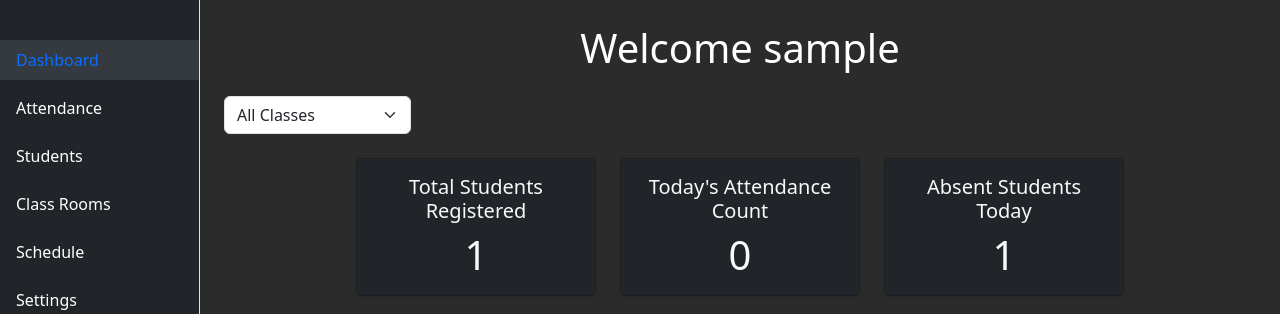
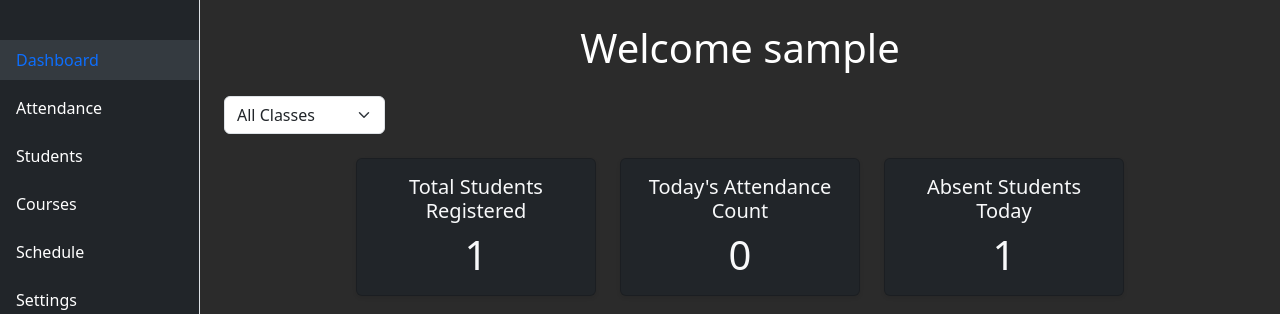
Before and after one commit to ZahidGazi/AttendiFy, a Django app: page / in a window 1280 px wide. Shown: the part 71-385 px from the top of the page. Run offline with Django 5.2, Linux system fonts and the light colour scheme; a user stored in the database is signed in; tables that the repository leaves empty hold one stand-in row (values such as "Sample post"); some libraries are stand-ins or nearby versions.

Commit message:
classroom --> courses

```diff
--- a/attendance/admin.py
+++ b/attendance/admin.py
@@ -1,8 +1,8 @@
 from django.contrib import admin
-from .models import Admin, ClassRoom, Student, Camera, Attendance
+from .models import Admin, Course, Student, Camera, Attendance
 
 admin.site.register(Admin)
-admin.site.register(ClassRoom)
+admin.site.register(Course)
 admin.site.register(Student)
 admin.site.register(Camera)
 admin.site.register(Attendance)
--- a/attendance/models.py
+++ b/attendance/models.py
@@ -9,7 +9,7 @@
     def __str__(self):
         return f"{self.id} - {self.username}"
 
-class ClassRoom(models.Model):
+class Course(models.Model):
     id = models.AutoField(primary_key=True)
     name = models.CharField(max_length=50, unique=True)
     description = models.TextField(blank=True, null=True)
@@ -21,7 +21,6 @@
 class Camera(models.Model):
     id = models.AutoField(primary_key=True)
     location = models.CharField(max_length=100)
-    class_assigned = models.ForeignKey(ClassRoom, on_delete=models.SET_NULL, null=True, blank=True, related_name='cameras')
     ip_address = models.CharField(max_length=100)
     created_at = models.DateTimeField(auto_now_add=True)
 
@@ -31,7 +30,7 @@
 class Student(models.Model):
     id = models.AutoField(primary_key=True)
     name = models.CharField(max_length=100)
-    student_class = models.ForeignKey(ClassRoom, on_delete=models.SET_NULL, null=True, blank=True, related_name='students')
+    student_class = models.ForeignKey(Course, on_delete=models.SET_NULL, null=True, blank=True, related_name='students')
     roll_number = models.CharField(max_length=50)
     face_id = models.CharField(max_length=255, blank=True, null=True)
     created_at = models.DateTimeField(auto_now_add=True)
@@ -59,7 +58,3 @@
 
     def __str__(self):
         return f"{self.student.name} - {self.status} - {self.date}"
-
-# NOTE: To start Student.id at 10000, you must set the sequence in the database after migration.
-# For PostgreSQL: ALTER SEQUENCE attendance_student_id_seq RESTART WITH 10000;
-# For SQLite: UPDATE sqlite_sequence SET seq = 9999 WHERE name = 'attendance_student';
--- a/dashboard/templates/dashboard_base.html
+++ b/dashboard/templates/dashboard_base.html
@@ -67,9 +67,9 @@
                     </a>
                 </li>
                 <li class="nav-item mb-2">
-                    <a href="{% url 'classrooms' %}"
-                        class="nav-link {% if request.resolver_match.url_name == 'classrooms' %}active text-primary{% else %}text-white{% endif %}">
-                        Class Rooms
+                    <a href="{% url 'courses' %}"
+                        class="nav-link {% if request.resolver_match.url_name == 'courses' %}active text-primary{% else %}text-white{% endif %}">
+                        Courses
                     </a>
                 </li>
                 <li class="nav-item mb-2">
--- a/dashboard/urls.py
+++ b/dashboard/urls.py
@@ -7,7 +7,7 @@
     path('', views.dashboard_home, name='dashboard-home'),
     path('attendance', views.attendance, name='attendance'),
     path('students', views.students, name='students'),
-    path('classrooms', views.classrooms, name='classrooms'),
+    path('courses', views.courses, name='courses'),
     path('schedule', views.schedule, name='schedule'),
     path('settings', views.settings, name='settings'),
 ]
--- a/dashboard/views.py
+++ b/dashboard/views.py
@@ -16,7 +16,7 @@
 
 import openpyxl
 
-from attendance.models import Student, Attendance, ClassRoom
+from attendance.models import Student, Attendance, Course
 
 
 def login_view(request):
@@ -62,7 +62,7 @@
     # Top 3 frequent absentees
     frequent_absentees = students.annotate(absents=Count('attendance', filter=Q(attendance__status='Absent'))).order_by('-absents')[:3]
 
-    classes = ClassRoom.objects.all()
+    classes = Course.objects.all()
 
     context = {
         'total_students': total_students,
@@ -106,7 +106,7 @@
     if action == 'download':
         classroom_name = "all_classes"
         if class_id:
-            classroom = ClassRoom.objects.filter(id=class_id).first()
+            classroom = Course.objects.filter(id=class_id).first()
             if classroom:
                 classroom_name = classroom.name.replace(" ", "_")
         attendance_records = Attendance.objects.filter(student__in=students, date=selected_date)
@@ -156,7 +156,7 @@
         student.attendance_status = attendance_map.get(student.id, "")
 
     # For class dropdown
-    classes = ClassRoom.objects.all()
+    classes = Course.objects.all()
 
     context = {
         'default_date': selected_date.isoformat(),
@@ -176,14 +176,14 @@
         students = students.filter(student_class_id=class_id)
     if sort_by in ['id', 'name', 'roll_number', 'created_at']:
         students = students.order_by(sort_by)
-    classes = ClassRoom.objects.all()
+    classes = Course.objects.all()
 
     # Handle Add Student
     if request.method == 'POST' and request.POST.get('action') == 'add':
         name = request.POST.get('name')
         class_id_val = request.POST.get('class')
         roll_no = request.POST.get('roll_no')
-        student_class = ClassRoom.objects.filter(id=class_id_val).first() if class_id_val else None
+        student_class = Course.objects.filter(id=class_id_val).first() if class_id_val else None
         image_file = request.FILES.get('image')
         if student_class and name and roll_no:
             student = Student.objects.create(
@@ -216,7 +216,7 @@
         student = Student.objects.filter(id=student_id).first()
         if student:
             student.name = name
-            student.student_class = ClassRoom.objects.filter(id=class_id_val).first() if class_id_val else None
+            student.student_class = Course.objects.filter(id=class_id_val).first() if class_id_val else None
             student.roll_number = roll_no
             student.face_id = str(student.id)
 
@@ -264,7 +264,7 @@
                 roll_no = row[roll_idx]
                 if not (name and class_name and roll_no):
                     continue
-                student_class = ClassRoom.objects.filter(name=class_name).first()
+                student_class = Course.objects.filter(name=class_name).first()
                 if not student_class:
                     continue
                 # Prevent duplicate roll numbers in the same class
@@ -291,15 +291,15 @@
     return render(request, 'contents/students.html', context)
 
 @login_required(login_url='login')
-def classrooms(request):
-    classrooms = ClassRoom.objects.all().order_by('id')
+def courses(request):
+    classrooms = Course.objects.all().order_by('id')
 
     # Handle Add Classroom
     if request.method == 'POST' and request.POST.get('action') == 'add':
         name = request.POST.get('name')
         description = request.POST.get('description')
         if name:
-            ClassRoom.objects.create(name=name, description=description)
+            Course.objects.create(name=name, description=description)
         return redirect(request.path)
 
     # Handle Edit Classroom
@@ -307,7 +307,7 @@
         classroom_id = request.POST.get('classroom_id')
         name = request.POST.get('name')
         description = request.POST.get('description')
-        classroom = ClassRoom.objects.filter(id=classroom_id).first()
+        classroom = Course.objects.filter(id=classroom_id).first()
         if classroom and name:
             classroom.name = name
             classroom.description = description
@@ -317,7 +317,7 @@
     # Handle Delete Classroom
     if request.method == 'POST' and request.POST.get('action') == 'delete':
         classroom_id = request.POST.get('classroom_id')
-        classroom = ClassRoom.objects.filter(id=classroom_id).first()
+        classroom = Course.objects.filter(id=classroom_id).first()
         if classroom:
             classroom.delete()
         return redirect(request.path)
@@ -325,7 +325,7 @@
     context = {
         'classrooms': classrooms,
     }
-    return render(request, 'contents/classrooms.html', context)
+    return render(request, 'contents/courses.html', context)
 
 @login_required(login_url='login')
 def schedule(request):
```
Also changed, not shown: dashboard/templates/contents/courses.html (renamed from dashboard/templates/contents/classrooms.html, +14 -14 lines), attendance/migrations/0004_rename_classroom_course.py (added).
